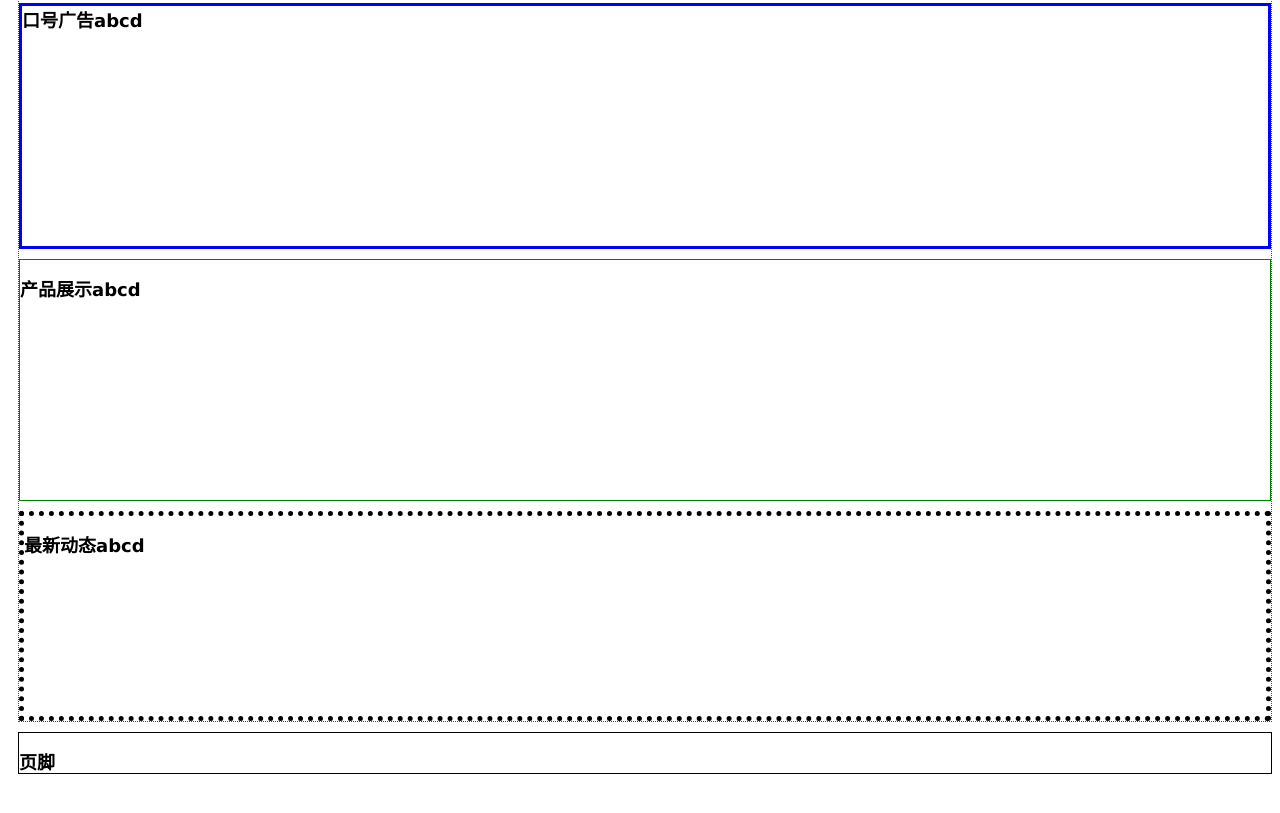
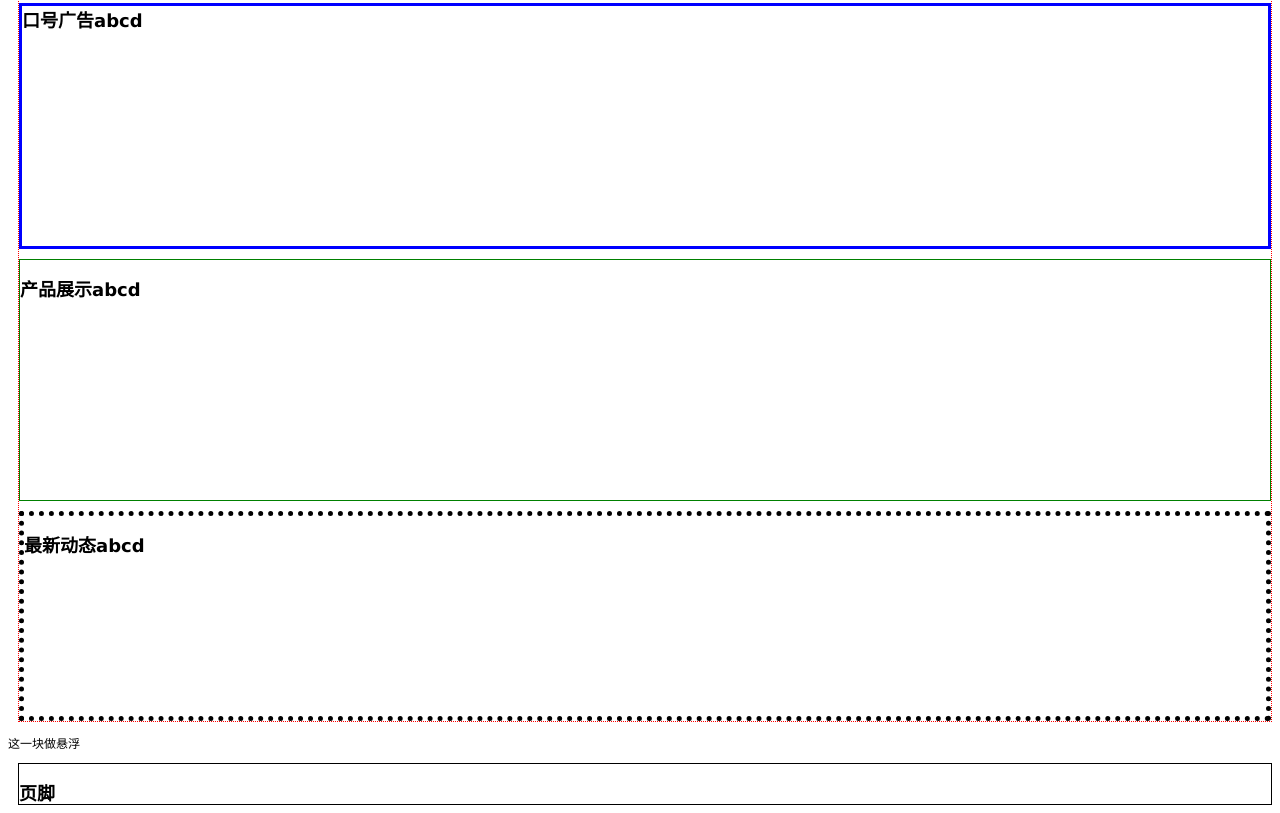
Before and after one commit to shalliestera/tradeweb, a plain HTML site: page index.html in a window 1280 px wide. Shown: the part 528-1341 px from the top of the page. Before the commit the page ends 1310 px from the top, so only its background shows below. Drawn offline with Linux system fonts and the light colour scheme.

Commit message:
modify index.html

```diff
--- a/index.html
+++ b/index.html
@@ -50,6 +50,10 @@
 
 	</section>  <!-- /主要内容 -->
 
+	<div id="iMessage">
+	  <p>这一块做悬浮</p>
+	</div>
+
 	<footer>
 	  <h2>页脚</h2>
 	</footer>
```
